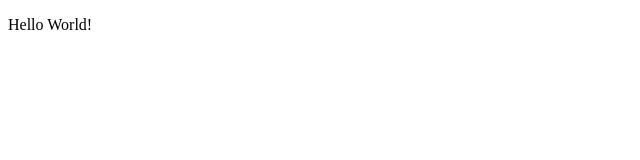
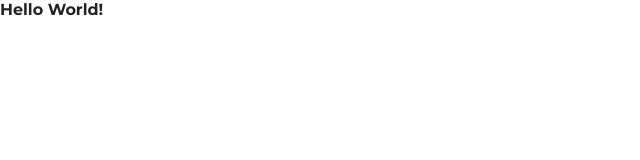
Before and after one commit to kaenry-kester/site_Agencia_De_Viagens, a plain HTML site: page index.html in a window 1280 px wide. Shown: the whole page, without its empty margins (0-640 px from the left). Drawn offline with Linux system fonts and the light colour scheme.

```diff
--- a/main.html
+++ b/index.html
@@ -3,6 +3,7 @@
 <head>
     <meta charset="UTF-8">
     <meta name="viewport" content="width=device-width, initial-scale=1.0">
+    <link rel="stylesheet" href="style.css">
     <title>Document</title>
 </head>
 <body>
--- a/style.css
+++ b/style.css
@@ -0,0 +1,49 @@
+/* CSS Reset */
+@font-face {
+  font-family: "Montesserrat";
+  src: url(../site_Agencia_De_Viagens/fonts/Montserrat-VariableFont_wght.ttf);
+  font-style: normal;
+  font-display: swap;
+}
+
+* {
+  margin: 0;
+  padding: 0;
+  box-sizing: border-box;
+}
+
+:root {
+  /*
+CORES:
+- Background
+- Botoes
+- Cores de textos
+*/
+  --background_Primary_Color: #ffffff;
+  --background_Secondary_Color: #f5f5f5;
+  --background_Tertiary_Color: #000000;
+
+  --button_Primary_Color: #8f0101;
+  --button_Secondary_Color: #b81515;
+
+  --text_Primary_Color: #222222;
+  --text_Secondary_Color: #ffffff;
+  --text_Hover_Color: #790404;
+
+  /*
+TEXTO:
+- Header 400
+- Footer 700
+- Body 400
+- Title 700
+- Cards 400 / 700
+*/
+  --title_Weight: 700;
+  --text_Weight: 400;
+}
+
+p {
+  font-family: "Montesserrat";
+  font-weight: var(--title_Weight);
+  color: var(--text_Primary_Color);
+}
```
Also changed, not shown: fonts/Montserrat-VariableFont_wght.ttf (added).
